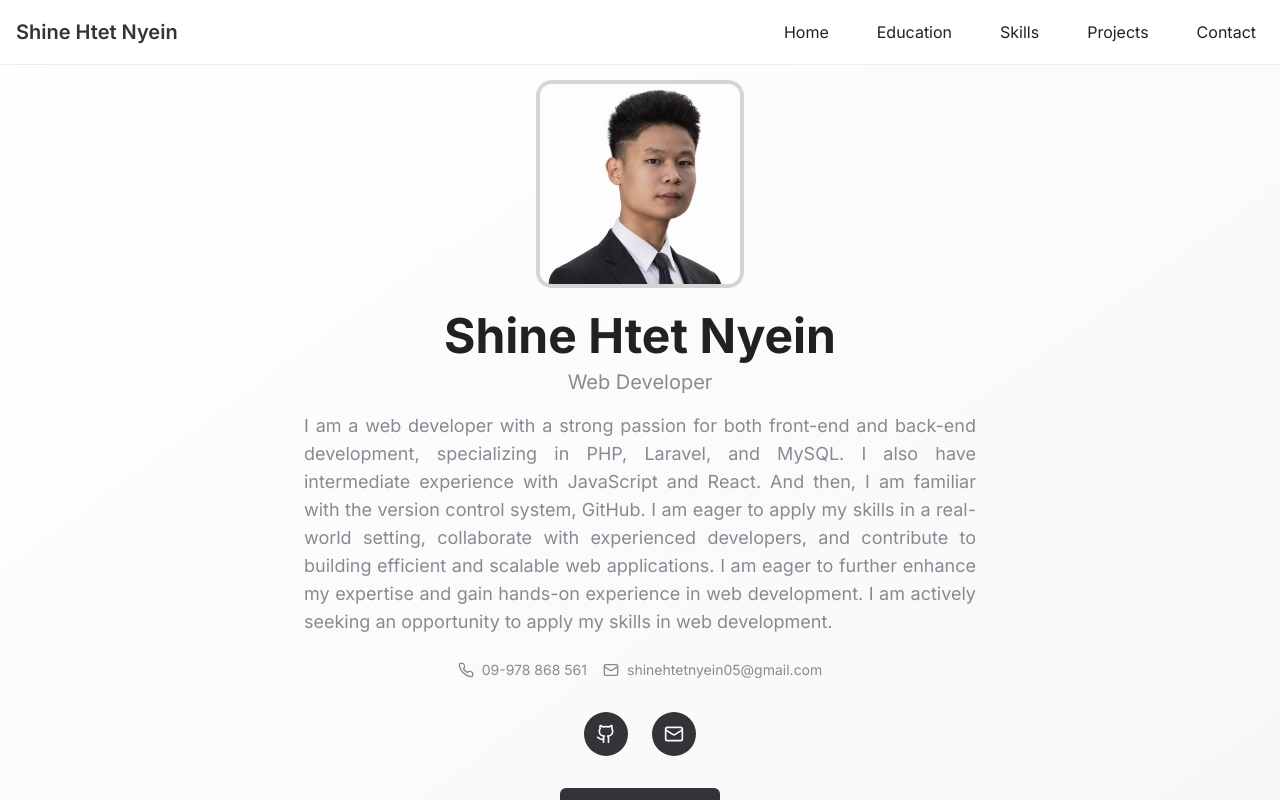
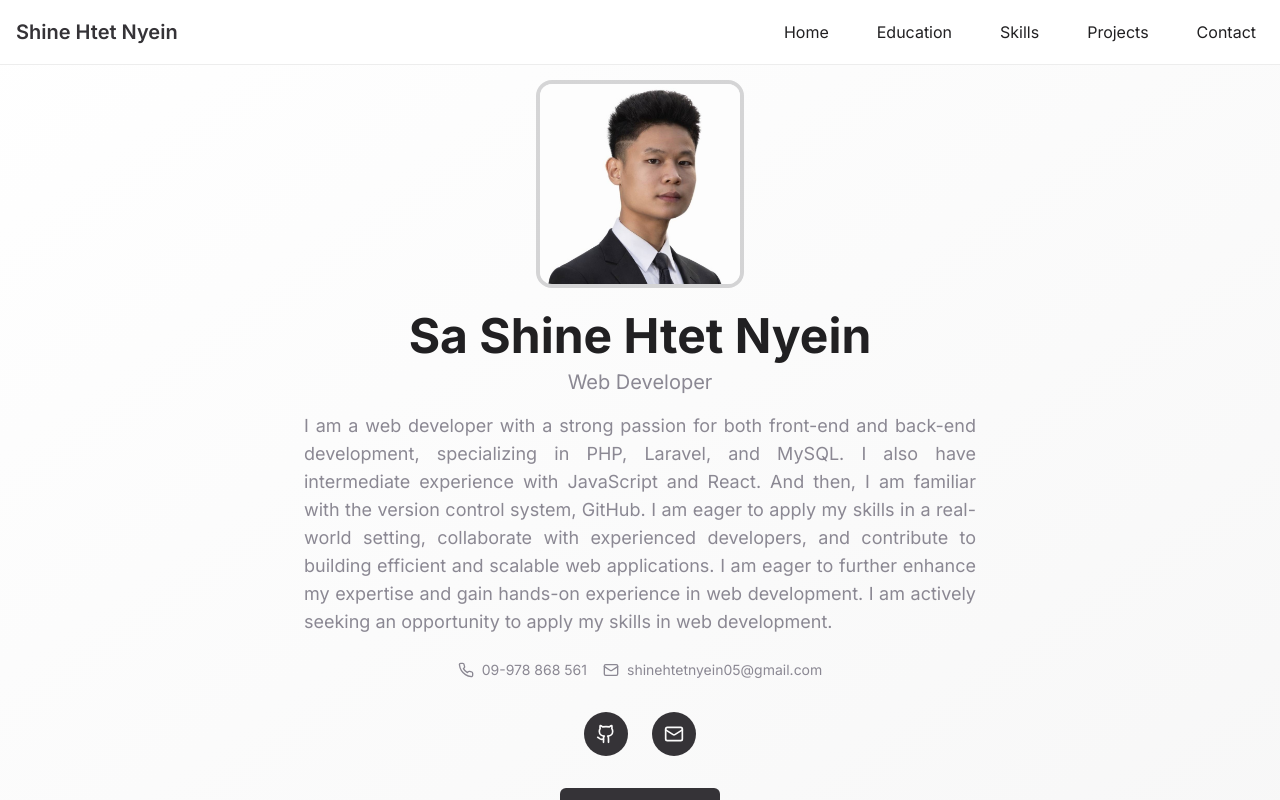
Before and after one commit to shinehtetnyein/shinehtetnyein, a React (Vite) app: page / in a window 1280 px wide. Shown: the top 800 px of the page. Built offline with nearby package versions, Linux system fonts and the light colour scheme; what @radix-ui/themes would draw is missing.

Commit message:
shine update

```diff
--- a/src/components/Banner.tsx
+++ b/src/components/Banner.tsx
@@ -21,7 +21,7 @@ const Banner = () => {
               />
             </div>
             <h1 className="text-4xl md:text-5xl font-bold text-foreground mb-2">
-              Shine Htet Nyein
+              Sa Shine Htet Nyein
             </h1>
             <p className="text-lg md:text-xl text-muted-foreground mb-4">
               Web Developer
```
